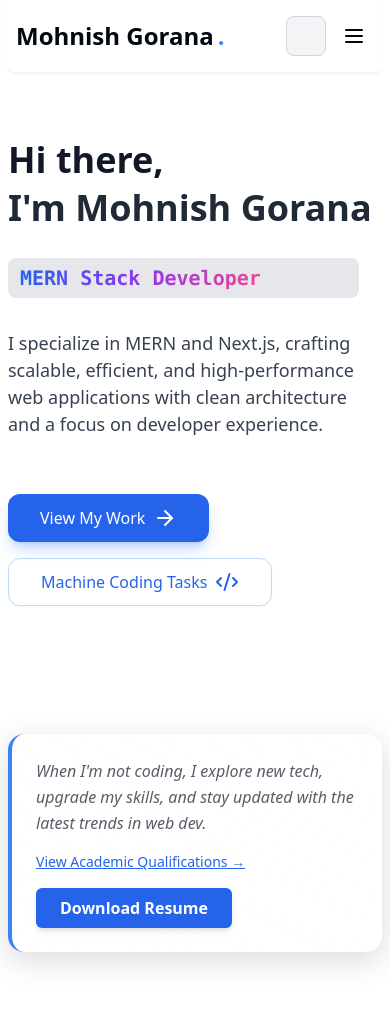
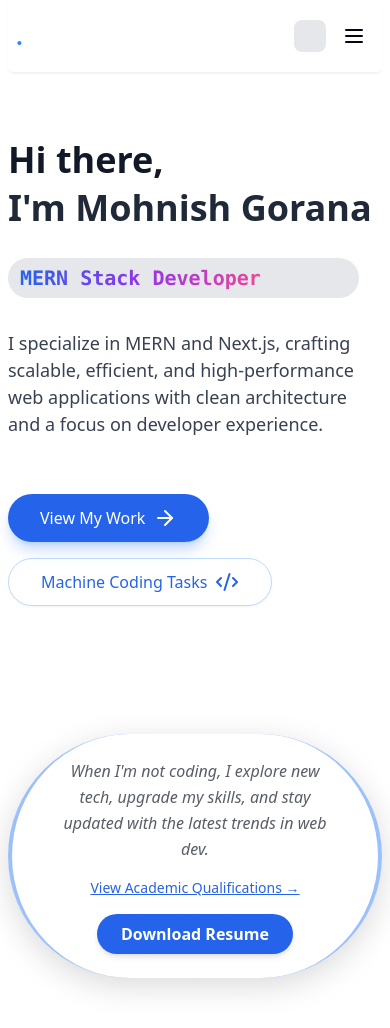
Before and after one commit to mohnishgorana1/my-portfolio, a Next.js app: page / in a window 390 px wide. Shown: the top 1028 px of the page. Built offline with nearby package versions, Linux system fonts and the light colour scheme.

Commit message:
some ui fix

```diff
--- a/components/AboutSection.tsx
+++ b/components/AboutSection.tsx
@@ -8,11 +8,11 @@ function AboutSection() {
   return (
     <main className="w-full bg-background dark:text-zinc-50 mx-auto">
       <div
-        className="backdrop-blur-3xl rounded-2xl p-6 flex flex-col gap-y-4
+        className="backdrop-blur-3xl rounded-full p-6 flex flex-col items-center gap-y-4 px-12 mx-auto
           bg-gradient-to-br from-white/40 via-white/20 to-white/10 dark:from-zinc-900/40 dark:via-zinc-900/20 dark:to-zinc-900/10
-          border-l-4 border-blue-500
+          border-x-4 border-blue-500/50
           shadow-[0_8px_32px_rgba(0,0,0,0.15)] dark:shadow-[0_8px_32px_rgba(255,255,255,0.05)]
-          text-gray-800 dark:text-zinc-100"
+          text-gray-800 dark:text-zinc-100 "
       >
         {/* <h2 className="text-2xl font-bold tracking-wide">
             I&apos;m Mohnish Gorana
@@ -27,7 +27,7 @@ function AboutSection() {
             <br />I build intuitive interfaces and scalable backends.
           </h3> */}
 
-        <h4 className="text-[16px] lg:text-lg opacity-70 italic text-gray-900 dark:text-zinc-400 leading-relaxed">
+        <h4 className="text-[16px] lg:text-lg opacity-70 italic text-gray-900 dark:text-zinc-400 leading-relaxed mx-auto max-w-lg md:max-w-xl text-center">
           When I'm not coding, I explore new tech, upgrade my skills, and stay
           updated with the latest trends in web dev.
         </h4>
@@ -44,7 +44,7 @@ function AboutSection() {
           target="_blank"
           rel="noopener noreferrer"
           download
-          className="self-start px-6 py-2 bg-blue-600 hover:bg-blue-700 duration-300 text-white font-semibold rounded-md shadow-md hover:shadow-lg"
+          className="px-6 py-2 bg-blue-600 hover:bg-blue-700 duration-300 text-white font-semibold rounded-full shadow-md hover:shadow-lg"
         >
           Download Resume
         </Link>
--- a/components/HeroSection.tsx
+++ b/components/HeroSection.tsx
@@ -48,7 +48,7 @@ function HeroSection() {
                      text-xl md:text-2xl
                      text-gray-800 dark:text-gray-200 // ⬅️ Updated text color
                      bg-gray-200 dark:bg-gray-800 // ⬅️ Updated background color
-                     font-mono font-bold rounded-lg"
+                     font-mono font-bold rounded-full"
         >
           <span className="text-gray-900 bg-gradient-to-r from-blue-600 via-purple-600 to-pink-500 bg-clip-text text-transparent">
             MERN Stack Developer
@@ -72,6 +72,7 @@ function HeroSection() {
             focus on developer experience.
           </p>
         </div>
+
         {/* BUTTONS */}
         <div className="flex flex-col md:flex-row md:items-center gap-4 pt-6">
           {/* Primary Button: View My Work (Already good, but added shadow/focus update) */}
@@ -86,7 +87,7 @@ function HeroSection() {
               }}
               whileHover={{ scale: 1.05 }}
               whileTap={{ scale: 0.95 }}
-              className="relative inline-flex h-12 md:h-14 items-center justify-center overflow-hidden rounded-xl bg-blue-600 px-8 font-medium text-white shadow-lg shadow-blue-500/30 transition-all duration-300 hover:bg-blue-700 focus:outline-none focus:ring-2 focus:ring-blue-400 focus:ring-offset-2 dark:focus:ring-offset-gray-950" // ⬅️ Updated focus ring offset
+              className="relative inline-flex h-12 md:h-14 items-center justify-center overflow-hidden rounded-full bg-blue-600 px-8 font-medium text-white shadow-lg shadow-blue-500/30 transition-all duration-300 hover:bg-blue-700 focus:outline-none focus:ring-2 focus:ring-blue-400 focus:ring-offset-2 dark:focus:ring-offset-gray-950" // ⬅️ Updated focus ring offset
             >
               <span className="mr-2">View My Work</span>
               <ArrowRight />
@@ -104,7 +105,7 @@ function HeroSection() {
               }}
               whileHover={{ scale: 1.05 }}
               whileTap={{ scale: 0.95 }}
-              className="inline-flex h-12 md:h-14 items-center justify-center rounded-xl
+              className="inline-flex h-12 md:h-14 items-center justify-center rounded-full
                          border border-blue-200 dark:border-blue-700
                          bg-white dark:bg-gray-900
                          px-8 font-medium
--- a/components/Navbar.tsx
+++ b/components/Navbar.tsx
@@ -4,9 +4,7 @@ import Link from "next/link";
 import { Menu, X } from "lucide-react";
 import ThemeToggle from "./ThemeToggle";
 
-const navItems = [
-  { name: "Projects", href: "/projects" },
-];
+const navItems = [{ name: "Projects", href: "/projects" }];
 
 const Navbar = () => {
   const [isOpen, setIsOpen] = useState(false);
@@ -34,7 +32,11 @@ const Navbar = () => {
             className="text-2xl font-extrabold
                        text-foreground hover:text-blue-500 transition-colors flex gap-x-1"
           >
-            Mohnish Gorana<span className="text-blue-500">.</span>
+            {/* <span className="hidden md:flex">Mohnish Gorana</span>
+            <span className="md:hidden">MG</span> */}
+            <span className="hidden md:flex">Mohnish Gorana</span>
+
+            <span className="text-blue-500">.</span>
           </Link>
 
           {/* Desktop Links and Theme Toggle */}
@@ -63,8 +65,10 @@ const Navbar = () => {
 
       {/* Mobile Menu (Sliding down from the top) */}
       {isOpen && (
-        <div className="md:hidden absolute w-full left-0 z-40
-                       bg-card border-t border-border shadow-xl">
+        <div
+          className="md:hidden absolute w-full left-0 z-40
+                       bg-card border-t border-border shadow-xl"
+        >
           <div className="flex flex-col p-4 space-y-1">
             {navItems.map((item) => (
               <Link
--- a/components/ThemeToggle.tsx
+++ b/components/ThemeToggle.tsx
@@ -22,9 +22,8 @@ const ThemeToggle = () => {
   return (
     <button
       onClick={toggleTheme}
-      className="p-2 rounded-lg transition-all duration-300 w-10 h-10 flex items-center justify-center
-                 bg-gray-100 border border-gray-300 text-gray-700 hover:bg-gray-200
-
+      className="p-2 rounded-lg transition-all duration-300 w-8 h-8 flex items-center justify-center
+                 bg-gray-200  text-gray-700 hover:bg-gray-300
                  dark:bg-zinc-800 dark:border-zinc-700 dark:text-zinc-300 dark:hover:bg-zinc-700"
       aria-label="Toggle theme"
     >
```
